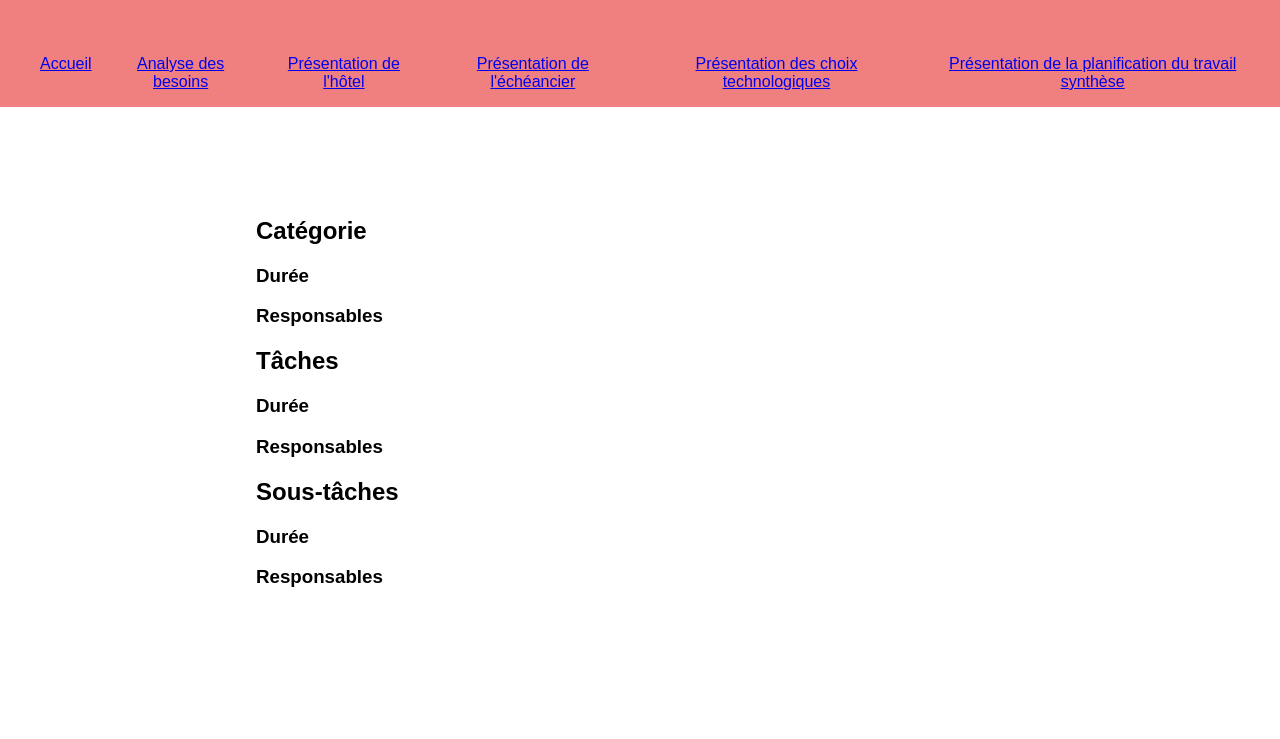
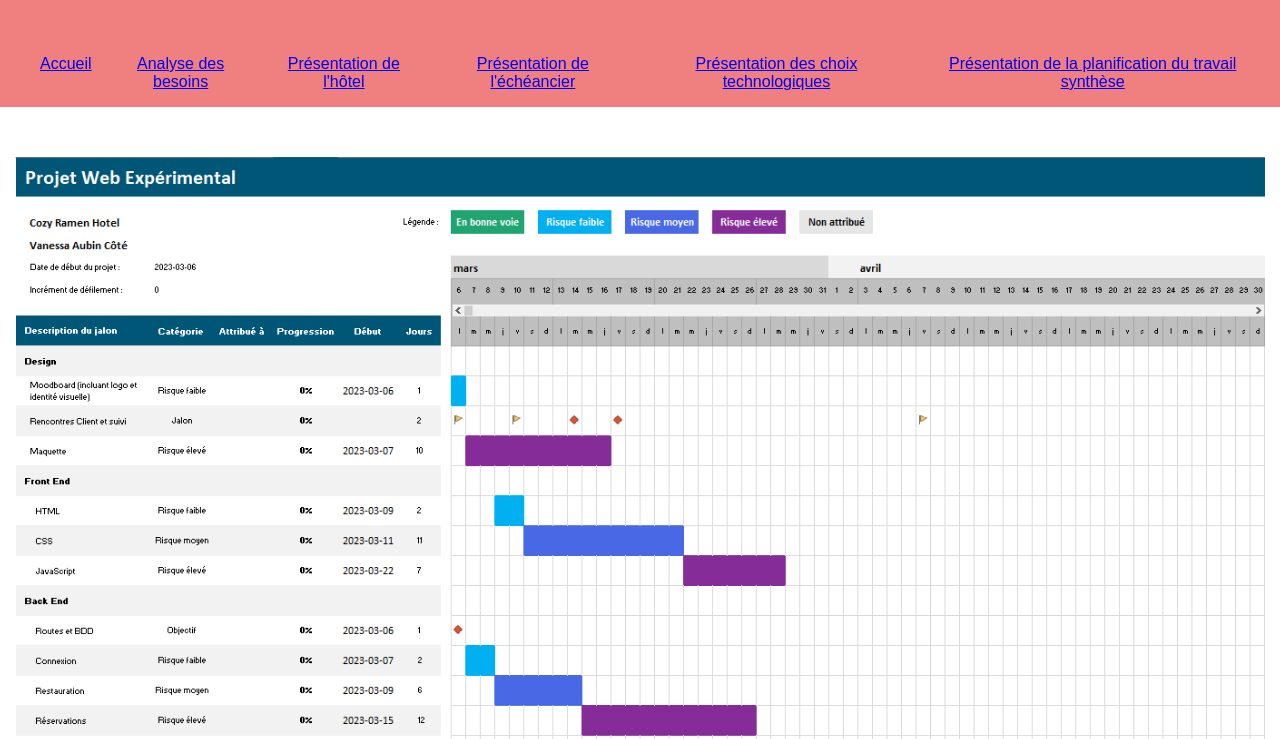
Before and after one commit to gabrielrheaume/Synthese_VanessaA_CarolannT_GabrielR, a plain HTML site: page Synthese_VanessaA_CarolannT_GabrielR/TemplateSynthèse/echeancier.html in a window 1280 px wide. Shown: the part 61-800 px from the top of the page. Drawn offline with Linux system fonts and the light colour scheme.

Commit message:
Image d'échéancier ajoutée ! :D

```diff
--- a/Synthese_VanessaA_CarolannT_GabrielR/TemplateSynthèse/css/style.css
+++ b/Synthese_VanessaA_CarolannT_GabrielR/TemplateSynthèse/css/style.css
@@ -39,3 +39,15 @@ body {
     padding: 20px;
     text-align: left;
   }
+
+  .echeancier
+  {
+    margin-top: 50px;
+    margin: 50px auto 50px auto;
+    width: 1250px;
+    height: 700px;
+    background-image: url("../images/Échéancier.PNG");
+    background-repeat: no-repeat;
+    background-position: center;
+    background-size: cover;
+  }
--- a/Synthese_VanessaA_CarolannT_GabrielR/TemplateSynthèse/echeancier.html
+++ b/Synthese_VanessaA_CarolannT_GabrielR/TemplateSynthèse/echeancier.html
@@ -21,18 +21,6 @@
             </ul>
           </nav>
     </header>
-    <main>
-        <section>
-            <h2>Catégorie</h2>
-            <h3>Durée</h3>
-            <h3>Responsables</h3>
-            <h2>Tâches</h2>
-            <h3>Durée</h3>
-            <h3>Responsables</h3>
-            <h2>Sous-tâches</h2>
-            <h3>Durée</h3>
-            <h3>Responsables</h3>
-        </section>
-    </main>
+    <div class="echeancier"></div>
 </body>
 </html>
```
Also changed, not shown: Synthese_VanessaA_CarolannT_GabrielR/TemplateSynthèse/images/Échéancier.PNG (added).
